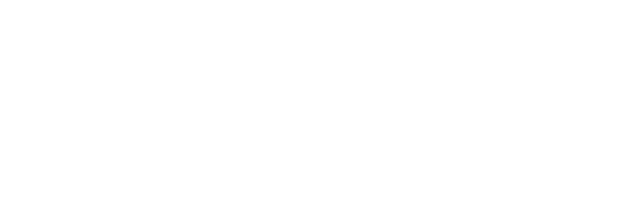
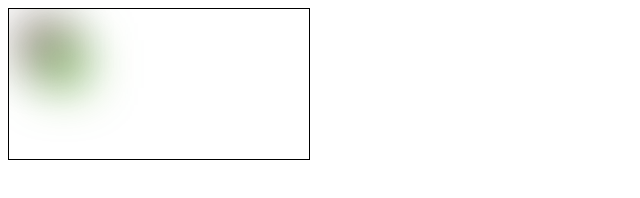
Before and after one commit to ceigh/troxler, a website built with Parcel: page fixture/index.html in a window 1280 px wide. Shown: the whole page, without its empty margins (0-640 px from the left). Built offline with nearby package versions, Linux system fonts and the light colour scheme.

Commit message:
feat: add basic rendering

```diff
--- a/fixture/index.html
+++ b/fixture/index.html
@@ -1,6 +1,11 @@
 <html>
+  <head>
+    <style>
+      canvas { border: 1px solid #000; }
+    </style>
+    <script async src='./index.js'></script>
+  </head>
   <body>
     <canvas></canvas>
-    <script src='./index.js'></script>
   </body>
 </html>
--- a/fixture/index.js
+++ b/fixture/index.js
@@ -1,4 +1,12 @@
-import { generateTroxlerImg } from '../src'
+import { drawTroxler } from '../src'
 
-const canvas = document.querySelector('canvas')
-generateTroxlerImg(canvas)
+window.addEventListener('load', () => {
+  const canvas = document.querySelector('canvas')
+  drawTroxler(canvas)
+
+  // redraw
+  canvas.addEventListener('click', () => {
+    canvas.getContext('2d').clearRect(0, 0, canvas.width, canvas.height)
+    drawTroxler(canvas)
+  })
+})
--- a/src/index.js
+++ b/src/index.js
@@ -1,3 +1,31 @@
-export function generateTroxlerImg (canvas) {
-  console.log(canvas)
+const rndByte = () => Math.floor(Math.random() * 255)
+const rndColor = (alpha = 0.5) =>
+  `rgba(${rndByte()}, ${rndByte()}, ${rndByte()}, ${alpha})`
+
+function draw (canvas) {
+  // const { width: w, height: h } = canvas
+  const ctx = canvas.getContext('2d')
+  // console.log(ctx)
+
+  // for blending
+  ctx.filter = 'blur(1.5rem)'
+
+  ctx.fillStyle = rndColor()
+  ctx.fillRect(10, 10, 50, 50)
+  ctx.fillStyle = rndColor()
+  ctx.fillRect(30, 30, 50, 50)
+
+  /*
+  // to enlarge brightness
+  ctx.fillStyle = 'rgb(255, 255, 255, 0.5)'
+  ctx.fillRect(0, 0, w, h)
+  */
 }
+
+export function drawTroxler (canvas) {
+  if (!canvas) throw new Error('provide element')
+  if (!canvas.getContext) {
+    console.warn('this browser does not support canvas, ' +
+      'or the transferred item is not canvas')
+  } else draw(canvas)
+}
```
